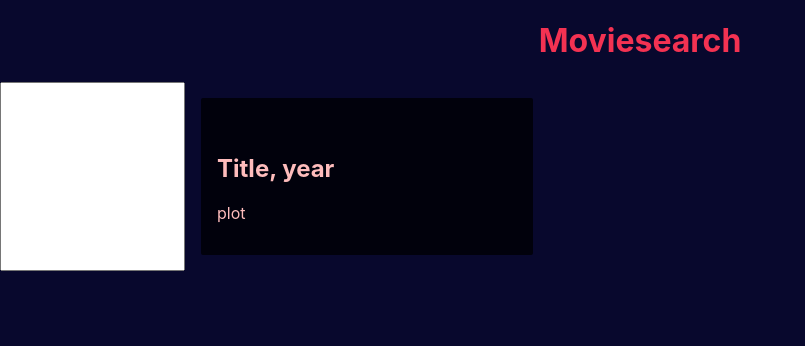
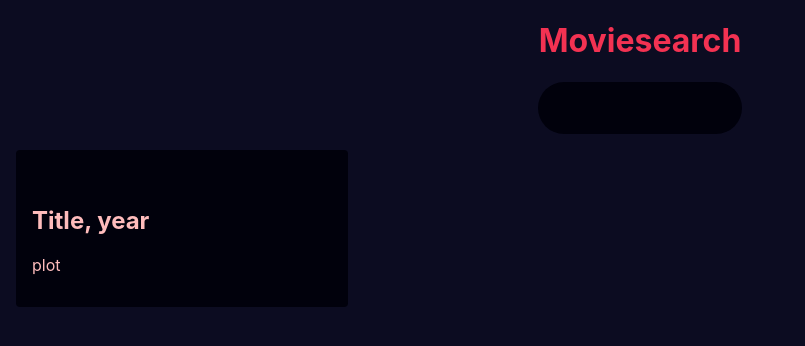
Before and after one commit to synnehe/uin23ak4_moviesearch_heiberg, a React (Create React App) app: page /1 in a window 1280 px wide. Shown: the top 346 px of the page, without its empty margins (0-805 px from the left). Built offline with nearby package versions, Linux system fonts and the light colour scheme.

Commit message:
Styled and arranged search bar

```diff
--- a/src/components/Article.js
+++ b/src/components/Article.js
@@ -1,9 +1,11 @@
 export default function Article({img, title, plot, year}) {
   return(
-    <article id="article-card">
-      <img src={img} alt={title} />
-      <h2>Title, year</h2>
-      <p>plot</p>
-    </article>
+    <section>
+      <article id="article-card">
+        <img src={img} alt={title} />
+        <h2>Title, year</h2>
+        <p>plot</p>
+      </article>
+    </section>
   )
 }
--- a/src/components/Search.js
+++ b/src/components/Search.js
@@ -1,7 +1,7 @@
 export default function Search() {
   return(
-    <>
+    <nav id="search-section">
     <input id="search-bar" type={Search}></input>
-    </>
+    </nav>
   )
 }
--- a/src/css/main.css
+++ b/src/css/main.css
@@ -3,7 +3,7 @@
 }
 
 body {
-  background-color: rgb(8, 8, 45);
+  background-color: rgb(12, 12, 33);
 }
 
 header {
@@ -15,18 +15,29 @@ header h1 {
   color: rgb(243, 50, 82);
 }
 
-main {
+section {
   display: flex;
   flex-wrap: wrap;
 }
-
-#article-card {
+section #article-card {
   background-color: rgb(1, 1, 12);
   max-width: 300px;
   width: 100%;
   margin: 1rem;
   padding: 1rem;
-  border-radius: 2px;
+  border-radius: 4px;
+}
+
+#search-section {
+  display: flex;
+  justify-content: center;
+}
+#search-section #search-bar {
+  height: 50px;
+  width: 200px;
+  border-radius: 2rem;
+  border: none;
+  background-color: rgb(1, 1, 12);
 }
 
 /*# sourceMappingURL=main.css.map */
--- a/src/sass/main.scss
+++ b/src/sass/main.scss
@@ -1,4 +1,5 @@
-$darkBlue: rgb(8, 8, 45);
+$darkBlue: rgb(12, 12, 33);
+$dark: rgb(1, 1, 12);
 $bigFont: rgb(243, 50, 82);
 $smallFont: rgb(254, 188, 188);
 
@@ -21,16 +22,32 @@ header {
 }
 
 main {
+
+}
+
+section {
   display: flex;
   flex-wrap: wrap;
 
+  #article-card {
+    background-color: $dark;
+    max-width: 300px;
+    width: 100%;
+    margin: 1rem;
+    padding: 1rem;
+    border-radius: 4px;
+   }
 }
 
-#article-card {
- background-color: rgb(1, 1, 12);
- max-width: 300px;
- width: 100%;
- margin: 1rem;
- padding: 1rem;
- border-radius: 2px;
+#search-section {
+  display: flex;
+  justify-content: center;
+
+  #search-bar {
+    height: 50px;
+    width: 200px;
+    border-radius: 2rem;
+    border: none;
+    background-color: $dark;
+  }
 }
```
Also changed, not shown: 1 other file (tests, documents, lock files or other folders).
